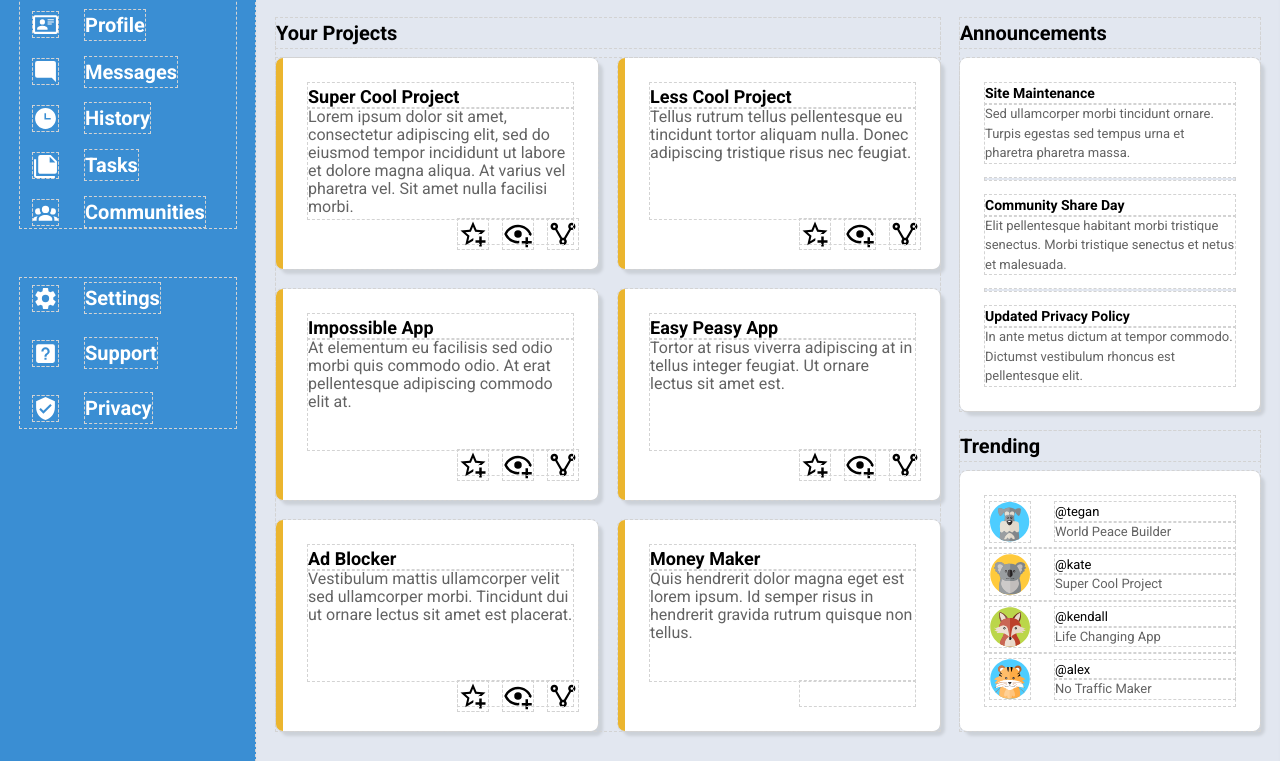
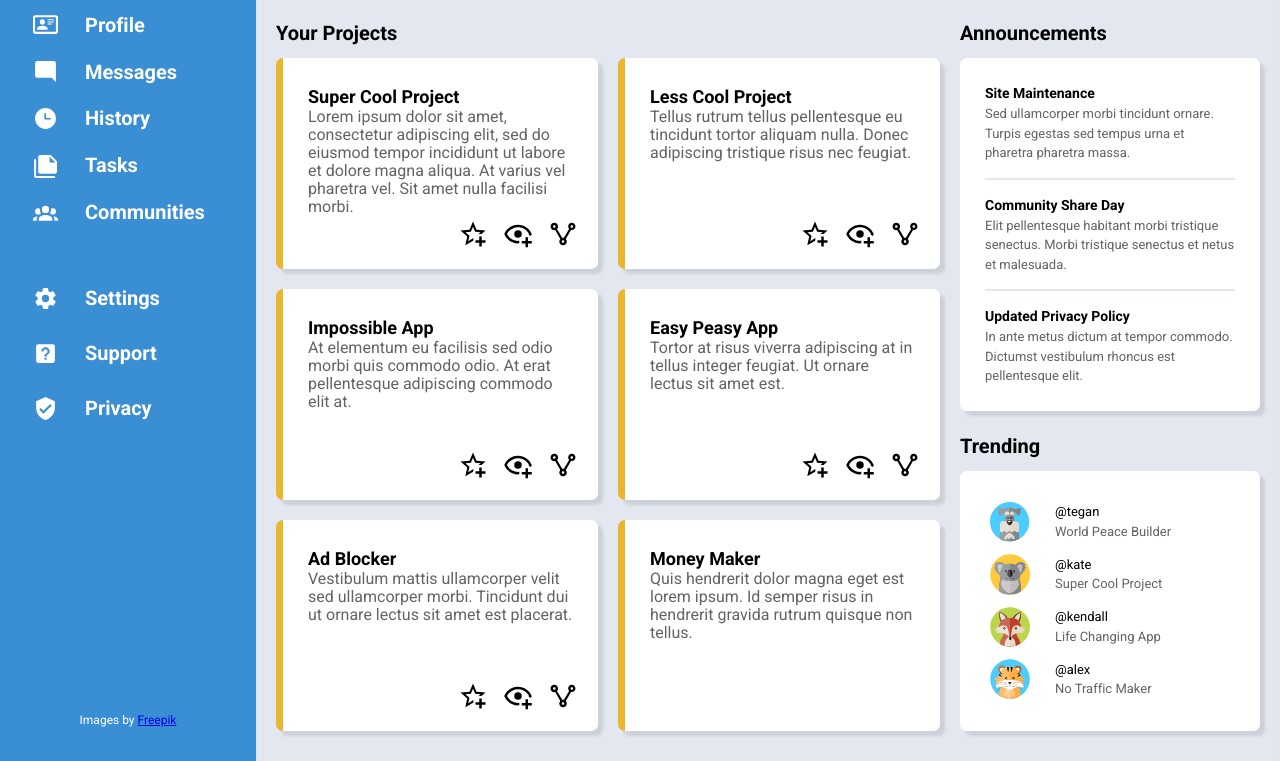
Before and after one commit to wmartyr/top-admin-dashboard, a plain HTML site: page index.html in a window 1280 px wide. Shown: the part 192-953 px from the top of the page. Drawn offline with Linux system fonts and the light colour scheme.

Commit message:
Add attribution for the icons

```diff
--- a/index.html
+++ b/index.html
@@ -61,6 +61,9 @@
             <a href="#" class="sidebar-text">Support</a>
             <a href="" class="sidebar-icon"><img src="./icons/shield-check.svg" alt="Shield icon"></a>
             <a href="#" class="sidebar-text">Privacy</a>
+        </div>
+        <div class="attribution">
+            <p>Images by <a href="https://www.freepik.com/free-vector/animal-avatars-flat-design_772910.htm#query=avatar&position=9&from_view=search">Freepik</a></p>
         </div>
     </div>
     <main>
--- a/styles/style.css
+++ b/styles/style.css
@@ -1,5 +1,5 @@
 * {
-    outline: 1px dashed lightgray;
+    /* outline: 1px dashed lightgray; */
 }
 
 * {
@@ -123,7 +123,7 @@ button {
     grid-column: 1 / 2;
     grid-row: 1 / 3;
     display: grid;
-    grid-template-rows: 50px 300px 150px;
+    grid-template-rows: 50px 300px 150px 1fr 30px;
     background-color: var(--clr-sidebar-background);
     gap: 50px;
     color: white;
@@ -171,7 +171,13 @@ button {
     display: grid;
     grid-template-columns: 50px 1fr;
     gap: 15px;
+}
 
+.attribution {
+    grid-column: 1 / -1;
+    grid-row: 5;
+    font-size: 0.75rem;
+    justify-self: center;
 }
 
 main {
```
